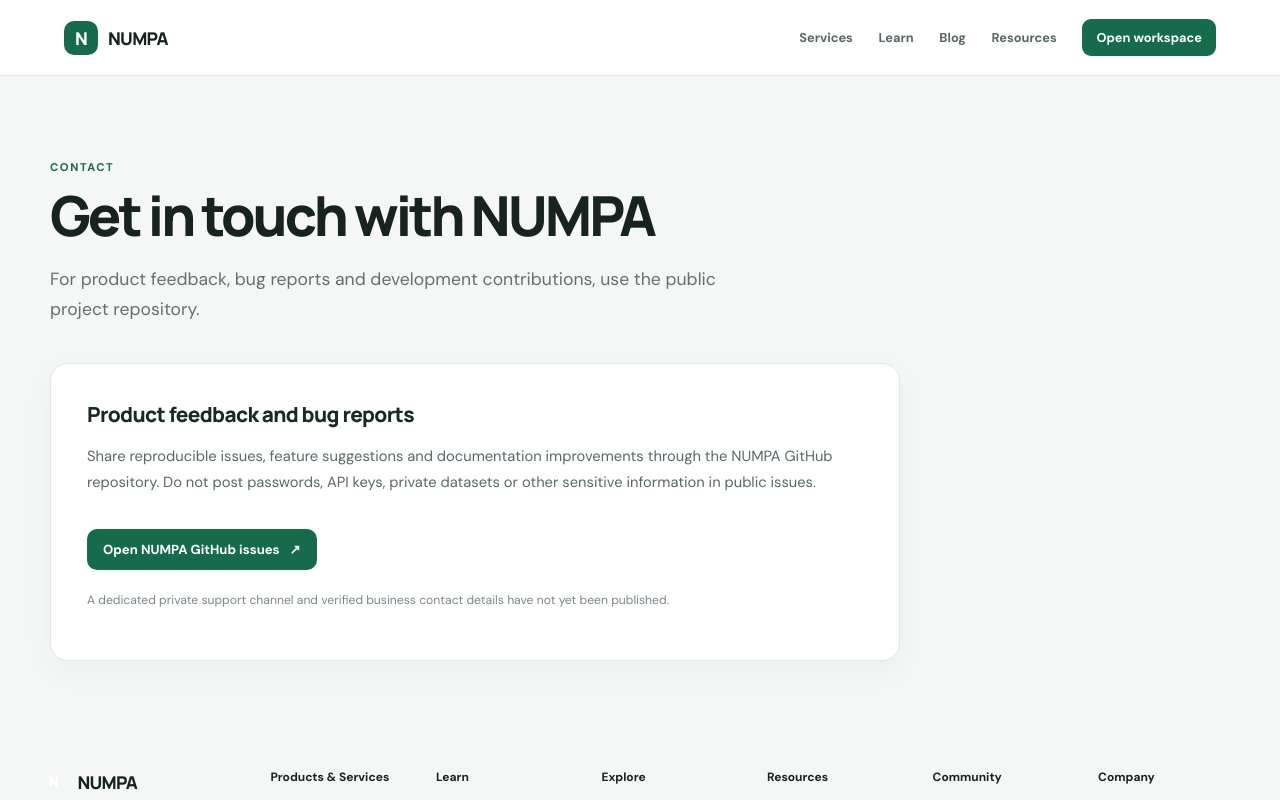
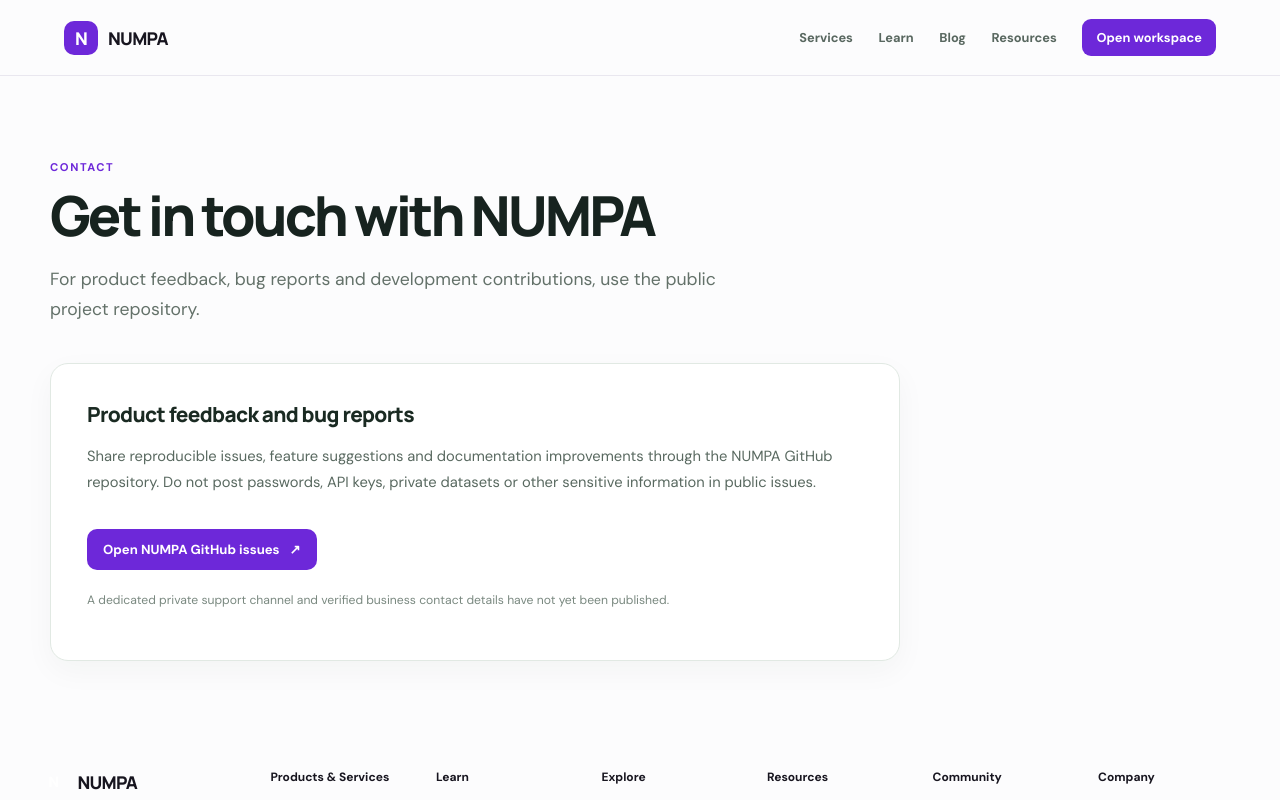
Before and after one commit to chandravadiyaDeep/Nump-, a Next.js app in the folder apps/web/: page /contact in a window 1280 px wide. Shown: the top 800 px of the page. Built offline with nearby package versions, Linux system fonts and the light colour scheme.

Commit message:
style: align public discovery pages with landing design

```diff
--- a/apps/web/app/landing.css
+++ b/apps/web/app/landing.css
@@ -341,3 +341,20 @@
   .workspace-content { padding-bottom: 92px; }
   .workspace-public-link { display: none; }
 }
+
+/* Align existing public discovery pages with the landing-page visual language. */
+.public-page { color: #17151f; background: #fcfcfd; }
+.public-site-header { border-color: #e9e7ef; background: #fcfcfd; }
+.public-site-brand { color: #17151f; }
+.public-site-brand-mark { background: #6d28d9; }
+.public-site-header nav a:hover { color: #6d28d9; }
+.public-site-header nav .public-site-cta { background: #6d28d9; }
+.public-eyebrow { color: #6d28d9; }
+.public-card { border-color: #e9e7ef; box-shadow: 0 10px 30px rgba(25,20,45,.035); }
+.public-card:hover { border-color: #c9b7ed; box-shadow: 0 15px 36px rgba(25,20,45,.08); }
+.public-card-eyebrow, .public-card-link, .public-primary-link { color: #6d28d9; }
+.public-primary-link { color: #fff; background: #6d28d9; }
+.public-primary-link:hover { background: #5720b2; }
+.public-callout { border-left-color: #8b5cf6; color: #51476a; background: #f5f1ff; }
+.public-site-simple-footer { border-color: #e9e7ef; background: #fff; }
+.public-site-simple-footer a, .public-article-sources a { color: #6d28d9; }
```
